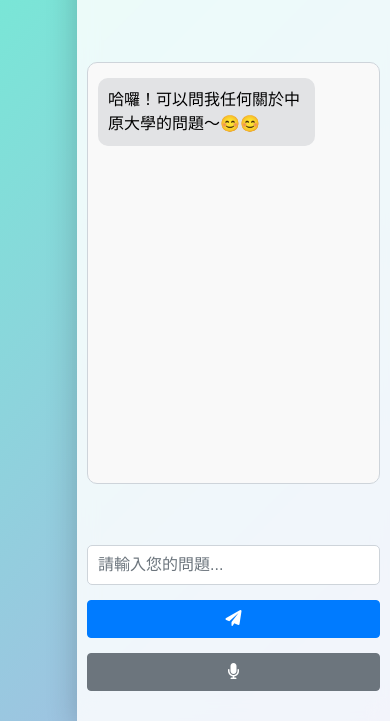
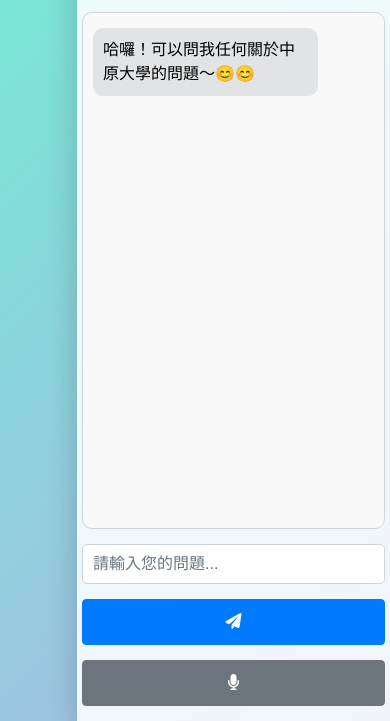
Before and after one commit to jerry98166/CampusProject, a plain HTML site: page index.html in a window 390 px wide. Shown: the part 123-844 px from the top of the page. Drawn offline with nearby package versions, Linux system fonts and the light colour scheme.

Commit message:
邊匡修改

```diff
--- a/style_test.css
+++ b/style_test.css
@@ -27,13 +27,14 @@ body {
 .container {
     width: 100%;
     height: 100%;
-    margin: 0;
+    padding: 0;
     position: relative;
     z-index: 2;
-    padding: 0;
 }
 
 .chat-container {
+    width: 100%;
+    max-width: 600px; /* 最大寬度，適用於較寬螢幕 */
     background-color: rgba(255, 255, 255, 0.85);
     border-radius: 20px;
     box-shadow: 0 8px 30px rgba(0, 0, 0, 0.2);
@@ -42,7 +43,7 @@ body {
     transition: all 0.3s ease;
     display: flex;
     flex-direction: column;
-    height: 100%;
+    height: 95%; /* 調整高度以貼合視窗 */
     justify-content: space-between;
 }
 
@@ -69,8 +70,8 @@ h2 {
 
 .chat-box {
     background-color: #f9f9f9;
-    height: 600px;
-    overflow-y: scroll;
+    flex-grow: 1;
+    overflow-y: auto;
     padding: 10px;
     border-radius: 10px;
     margin-bottom: 15px;
@@ -102,9 +103,8 @@ h2 {
 .input-area {
     display: flex;
     gap: 10px;
-    margin-left: 10%;
-    margin-right: 10%;
-    margin-bottom: 20px;
+    padding: 0 10px; /* 使用 padding 貼近裝置邊緣 */
+    margin-bottom: 10px;
 }
 
 #user-input {
@@ -115,7 +115,7 @@ h2 {
 }
 
 #send-btn, #voice-btn {
-    margin-left: 10px;
+    padding: 10px;
 }
 
 .loading {
@@ -161,8 +161,8 @@ h2 {
     .chat-container {
         width: 100%;
         padding: 10px;
-        margin: 0;
         border-radius: 0;
+        height: 100%;
     }
 
     .chat-header {
@@ -181,16 +181,33 @@ h2 {
     .input-area {
         flex-direction: column;
         gap: 5px;
-        margin-left: 0;
-        margin-right: 0;
+        padding: 0; /* 移除左右間距，貼近邊框 */
     }
 
     #user-input, #send-btn, #voice-btn {
         width: 100%;
-        margin: 0;
     }
 
     #send-btn, #voice-btn {
         margin-top: 10px;
     }
 }
+
+/* 超小裝置響應式設計 */
+@media (max-width: 480px) {
+    h2 {
+        font-size: 1.2rem;
+    }
+
+    .chat-container {
+        padding: 5px;
+    }
+
+    .chat-box {
+        height: 45vh;
+    }
+
+    .input-area {
+        gap: 5px;
+    }
+}
```
